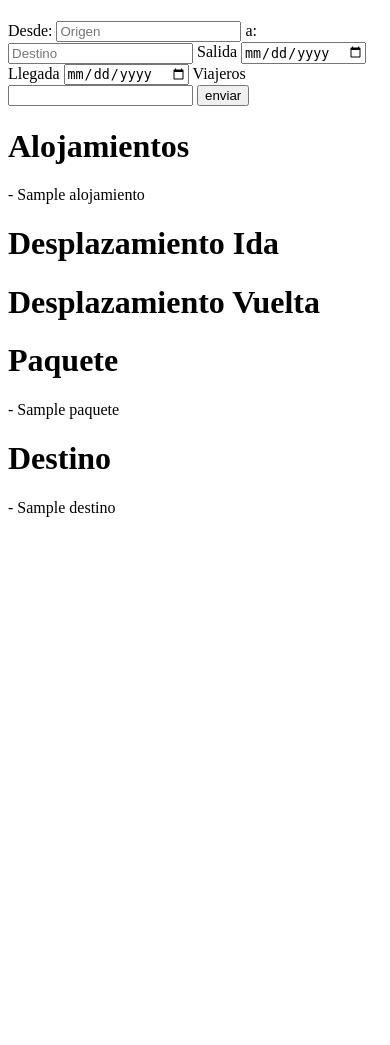
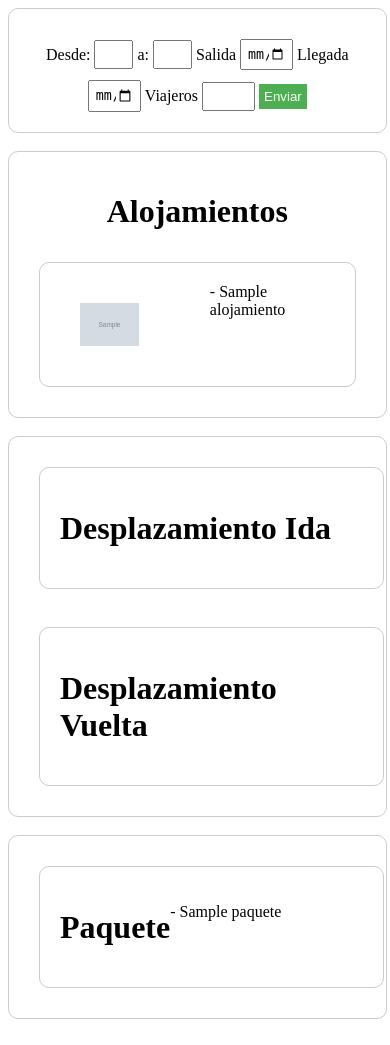
Before and after one commit to Valenhater/tft, a Django app: page / in a window 390 px wide. Before the commit the page ends 517 px from the top, so only its background shows below. Run offline with Django 4.2, Linux system fonts and the light colour scheme; tables that the repository leaves empty hold one stand-in row (values such as "Sample post"); grey boxes marked "Sample" are stand-in pictures.

Commit message:
estilos v3

```diff
--- a/viajes/principal/templates/viaje_vista2.html
+++ b/viajes/principal/templates/viaje_vista2.html
@@ -7,11 +7,13 @@
     <meta charset="UTF-8">
     <meta http-equiv="X-UA-Compatible" content="IE=edge">
     <meta name="viewport" content="width=device-width,initial-scale=1.0">
-    <link rel="stylesheet" type="text/css" href="{% static 'viajes/css/estilos2.css' %}">
+    <link rel="stylesheet" type="text/css" href="{% static 'viajes/css/estilos.css' %}">
     <title>Viajes Valegio</title>
 </head>
+
 <body>
-    <h1></h1>
+
+    <div class="formulario">
         <form action="confViaje/" method="POST">
             {% csrf_token %}
             <label for="origen">Desde:</label>
@@ -29,32 +31,54 @@
                 <option value="{{ d.nombre }}">
                     {% endfor %}
             </datalist>
-        <button type="submit" >enviar</button>
+            <button type="submit">Enviar</button>
         </form>
+    </div>
+    <br>
 
+    <div class="container">
+        <div class="container-wrapper">
             <h1>Alojamientos</h1>
+        </div>
+        <div class="container-wrapper">
+            <div class="container2">
                 {% for a in alojamientos %}
+                <div class="photo">
+                    <img src="/media/{{ a.fotos }}" alt="">
+                </div>
+                <div class="data">
                     <p>- {{ a.nombre }}</p>
+                </div>
                 {% endfor %}
-
+            </div>
+        </div>
+    </div>
+    <br>
+    <div class="container">
+        <div class="container2">
             <h1>Desplazamiento Ida</h1>
             {% for d in desplazamientosOrigen %}
             <p>-{{ d.nombre }} a {{ d.destino }}</p>
             {% endfor %}
-
+        </div>
+        <br>
+        <div class="container2">
             <h1>Desplazamiento Vuelta</h1>
             {% for d in desplazamientosDestino %}
             <p>-{{ d.nombre }} a {{ d.destino }}</p>
             {% endfor %}
-
+        </div>
+    </div>
+    <br>
+    <div class="container">
+        <div class="container2">
             <h1>Paquete</h1>
             {% for p in paquetes %}
             <p>- {{ p.nombre }}</p>
             {% endfor %}
+        </div>
+    </div>
+    <br>
+</body>
 
-    <h1>Destino</h1>
-    {% for d in destinos %}
-         <p>- {{ d.nombre }}</p>
-    {% endfor %}
-</body>
 </html>
--- a/viajes/static/viajes/css/estilos.css
+++ b/viajes/static/viajes/css/estilos.css
@@ -1,235 +1,88 @@
-@import url('https://fonts.googleapis.com/css?family=Lato:400,700');
-
-*, *:before, *:after {
-  -webkit-box-sizing: inherit;
-  -moz-box-sizing: inherit;
-  box-sizing: inherit;
+.formulario {
+  width: 90%;
+  margin: 0 auto;
+  padding: 20px;
+  border-radius: 10px;
+  border: 1px solid #ccc;
 }
 
-::-webkit-input-placeholder {
-  color: #56585b;
+.formulario h2 {
+  text-align: center;
 }
 
-::-moz-placeholder {
-  color: #56585b;
+.formulario form {
+  text-align: center;
 }
 
-:-moz-placeholder {
-  color: #56585b;
+.formulario label,
+.formulario input,
+.formulario button {
+  display: inline-block;
+  vertical-align: middle;
+  margin-top: 10px;
 }
 
-html {
-  -webkit-box-sizing: border-box;
-  -moz-box-sizing: border-box;
-  box-sizing: border-box;
+.formulario input,
+.formulario button {
+  padding: 5px;
 }
 
-body {
-  font-family: 'Lato', sans-serif;
-  margin: 0;
-  background: url('https://source.unsplash.com/G8rRItjrwkA') no-repeat center center fixed;
-  -webkit-background-size: cover;
-  -moz-background-size: cover;
-  background-size: cover;
-  color: #0a0a0b;
-  overflow: hidden;
+.formulario button {
+  background-color: #4CAF50;
+  color: white;
+  border: none;
+  cursor: pointer;
 }
 
-ul, nav{
-  list-style: none;
-  padding: 0;
+.formulario button:hover {
+  background-color: #45a049;
 }
 
-a {
-  color: #fff;
-  text-decoration: none;
-  cursor: pointer;
-  opacity: 0.9;
+.formulario input{
+  width: 10vw;
 }
 
-a:hover {
-  opacity: 1;
+.container {
+  width: 90%;
+  margin: 0 auto;
+  padding: 20px;
+  border-radius: 10px;
+  border: 1px solid #ccc;
 }
 
-h1 {
-  font-size: 3rem;
-  font-weight: 700;
-  color: #fff;
-  margin: 0 0 1.5rem;
+.container-wrapper {
+  display: flex;
+  justify-content: center;
 }
 
-i {
-  font-size: 1.3rem;
-}
-
-header {
-  position: absolute;
-  top: 0;
-  left: 0;
-  z-index: 10;
-  width: 100%;
-  display: flex;
-  justify-content: space-between;
-  align-items: center;
-  color: #fff;
-  padding: 10px 100px 0;
-}
-
-header nav ul {
+.container2 {
+  width: 90%;
+  margin: 10px;
+  padding: 20px;
+  border-radius: 10px;
+  border: 1px solid #ccc;
   display: flex;
 }
 
-header nav li{
-  margin: 0 15px;
-}
-
-header nav li:first-child{
-  margin-left: 0;
-}
-
-header nav li:last-child{
-  margin-right: 0;
-}
-
-a.btn {
-  color: #fff;
-  padding: 10px;
-  border: 1px solid rgba(255,255,255,0.5);
-  -webkit-transition: all 0.2s;
-  -moz-transition: all 0.2s;
-  transition: all 0.2s;
-}
-
-a.btn:hover {
-  background: #d73851;
-  border: 1px solid #d73851;
-  color: #fff;
-}
-
-.cover  {
-  height: 100vh;
-  width: 100%;
-  background: -webkit-gradient(linear, left top, left bottom, from(rgba(0,0,0,0.05)), to(rgba(0,0,0,0)));
-  background: -webkit-linear-gradient(top, rgba(0,0,0,0.05) 0%, rgba(0,0,0,0) 100%);
-  background: linear-gradient(to bottom, rgba(0,0,0,0.05) 0%, rgba(0,0,0,0) 100%);
-  padding: 20px 50px;
-  display: -webkit-box;
+.container2 .photo {
+  flex: 0 0 40%;
+  padding: 20px;
   display: flex;
-  -webkit-box-orient: vertical;
-  -webkit-box-direction: normal;
-  flex-direction: column;
-  -webkit-box-pack: center;
-  justify-content: center;
-  -webkit-box-align: center;
   align-items: center;
 }
 
-.flex-form input[type="submit"] {
-  background: #ef3f5a;
-  border: 1px solid #ef3f5a;
-  color: #fff;
-  padding: 0 30px;
-  cursor: pointer;
-  -webkit-transition: all 0.2s;
-  -moz-transition: all 0.2s;
-  transition: all 0.2s;
+.container2 .data {
+  flex: 1;
+  display: flex;
+  flex-direction: column;
+  justify-content: flex-start;
 }
 
-.flex-form input[type="submit"]:hover {
-  background: #d73851;
-  border: 1px solid #d73851;
+.container2 .data p {
+  margin-top: 0;
+  margin-bottom: 10px;
 }
 
-.flex-form {
-  display: -webkit-box;
-  display: flex;
-  z-index: 10;
-  position: relative;
-  width: 500px;
-  box-shadow: 4px 8px 16px rgba(0, 0, 0, 0.3);
+img{
+  width: 15vw;
 }
-
-.flex-form > * {
-  border: 0;
-  padding: 0 0 0 10px;
-  background: #fff;
-  line-height: 50px;
-  font-size: 1rem;
-  border-radius: 0;
-  outline: 0;
-}
-
-input[type="search"] {
-  flex-basis: 500px;
-}
-
-#madeby {
-  position: absolute;
-  bottom: 0;
-  right: 0;
-  padding: 25px 100px;
-  color: #fff;
-}
-
-@media all and (max-width:800px) {
-  body {
-    font-size: 0.9rem;
-  }
-
-  .flex-form {
-    width: 100%;
-  }
-
-  input[type="search"] {
-    flex-basis: 100%;
-  }
-
-  .flex-form > * {
-    font-size: 0.9rem;
-  }
-
-  header {
-    -webkit-box-orient: vertical;
-    -webkit-box-direction: normal;
-    flex-direction: column;
-    padding: 10px !important;
-  }
-
-  header h2 {
-    margin-bottom: 15px;
-  }
-
-  h1 {
-    font-size: 2rem;
-  }
-
-  .cover {
-    padding: 20px;
-  }
-
-  #madeby {
-    padding: 30px 20px;
-  }
-}
-
-@media all and (max-width:360px) {
-  header nav li{
-    margin: 0 10px;
-  }
-
-  .flex-form {
-    display: -webkit-box;
-    display: flex;
-    -webkit-box-orient: vertical;
-    -webkit-box-direction: normal;
-    flex-direction: column;
-  }
-
-  input[type="search"] {
-    flex-basis: 0;
-  }
-
-  label {
-    display: none;
-  }
-}
```
Also changed, not shown: viajes/static/viajes/css/estilos2.css (deleted). Lines whose indentation alone changed are shown as unchanged.
